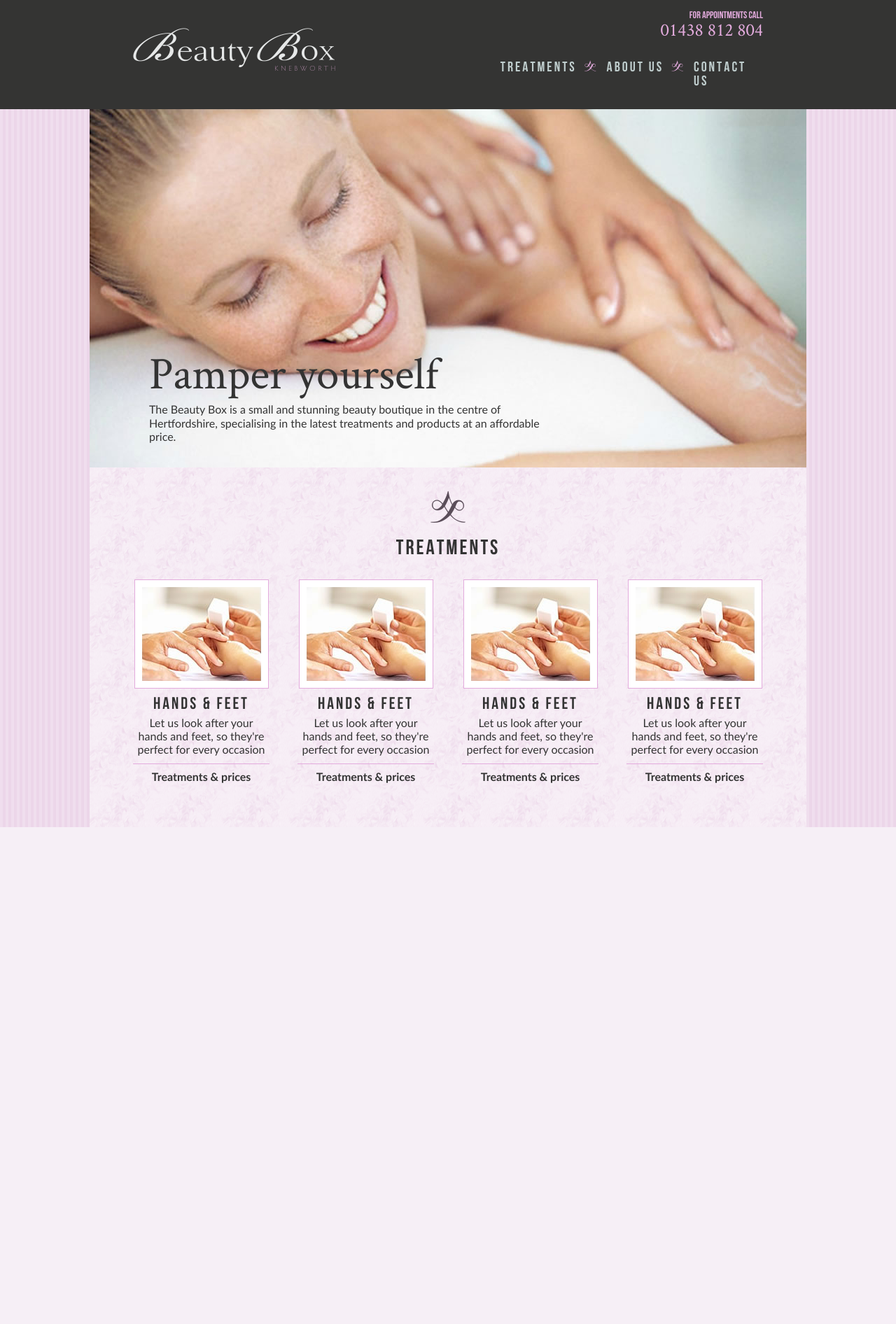
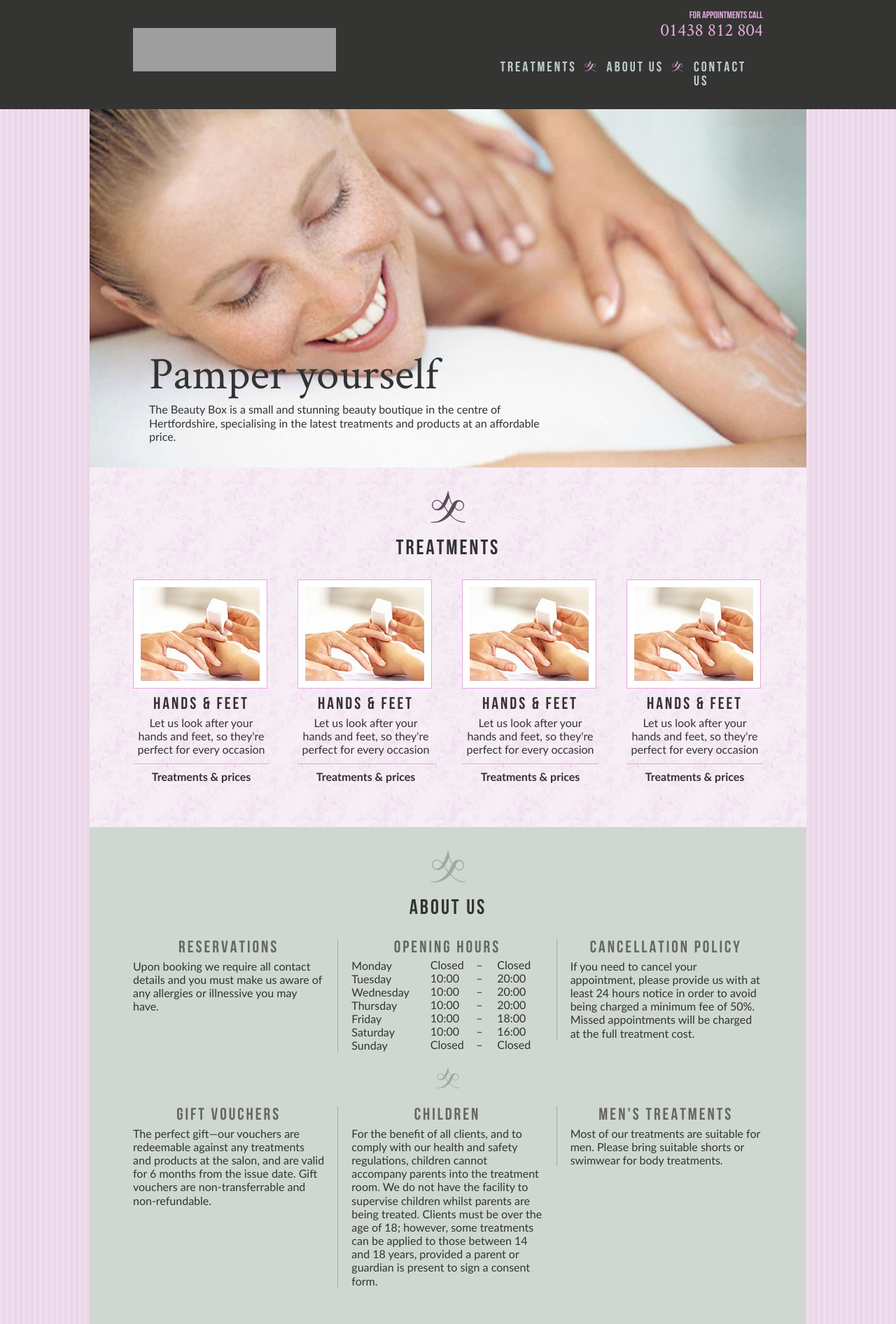
Before and after one commit to pete-naish/bb, a PHP site: page / in a window 1280 px wide. Shown: the whole page at 70% size. Before the commit the page ends 1182 px from the top, so only its background shows below. Run offline with PHP 8.4, Linux system fonts and the light colour scheme; style sheets or scripts are compiled from the project's sources; some libraries are stand-ins or nearby versions; grey boxes are pictures that could not be loaded.

Commit message:
added about section, svg logo, content:after flourishes

```diff
--- a/css/screen.css
+++ b/css/screen.css
@@ -226,19 +226,31 @@ h4 {
   font-size: 1.5em;
   letter-spacing: 0.125em;
   margin-bottom: 5px;
+  text-align: center;
 }
 
-/* line 182, screen.scss */
+/* line 183, screen.scss */
 h5 {
   font-family: "Bebas Neue", Helvetica, Arial, sans-serif;
 }
 
-/* line 186, screen.scss */
+/* line 187, screen.scss */
 i {
   font-family: "Bodoni Ornaments", Helvetica, Arial, sans-serif;
 }
+/* line 189, screen.scss */
+i:after {
+  content: "{";
+  line-height: 1;
+  vertical-align: top;
+}
 
-/* line 190, screen.scss */
+/* line 196, screen.scss */
+p {
+  line-height: 1.2;
+}
+
+/* line 200, screen.scss */
 .container {
   max-width: 1024px;
   margin: 0 auto;
@@ -246,22 +258,25 @@ i {
   overflow: hidden;
 }
 
-/* line 197, screen.scss */
+/* line 207, screen.scss */
 header {
   background-color: #343433;
   overflow: hidden;
 }
-/* line 200, screen.scss */
+/* line 210, screen.scss */
 header .logo {
-  padding: 40px 62px 30px 6.056%;
+  margin: 40px 62px 30px 6.056%;
   display: block;
   float: left;
+  width: 290px;
+  height: 62px;
+  background: url(../img/logo.svg) no-repeat center;
 }
-/* line 204, screen.scss */
+/* line 217, screen.scss */
 header .logo img {
   max-width: 100%;
 }
-/* line 208, screen.scss */
+/* line 221, screen.scss */
 header h5 {
   color: #e3abdd;
   font-size: 0.875em;
@@ -269,7 +284,7 @@ header h5 {
   margin-right: 6.056%;
   padding-top: 15px;
 }
-/* line 215, screen.scss */
+/* line 228, screen.scss */
 header .tel {
   font-family: "Crimson Roman", Baskerville, "Baskerville Old Face", "Hoefler Text", Garamond, "Times New Roman", serif;
   color: #e3abdd;
@@ -285,20 +300,20 @@ header .tel {
   -o-transition: border-color 0.25s ease-in-out;
   transition: border-color 0.25s ease-in-out;
 }
-/* line 225, screen.scss */
+/* line 238, screen.scss */
 header .tel:hover {
   border-bottom: 1px solid #e3abdd;
 }
-/* line 229, screen.scss */
+/* line 242, screen.scss */
 header nav {
   float: right;
   padding: 30px 6.056% 30px 6.056%;
 }
-/* line 232, screen.scss */
+/* line 245, screen.scss */
 header nav li {
   float: left;
 }
-/* line 234, screen.scss */
+/* line 247, screen.scss */
 header nav li a {
   color: #bfcdcd;
   text-decoration: none;
@@ -313,91 +328,153 @@ header nav li a {
   -o-transition: border-color 0.25s ease-in-out;
   transition: border-color 0.25s ease-in-out;
 }
-/* line 243, screen.scss */
+/* line 256, screen.scss */
 header nav li a:hover {
   border-color: #bfcdcd;
 }
-/* line 247, screen.scss */
+/* line 260, screen.scss */
 header nav li i {
   color: #e3abdd;
   padding: 0 15px;
-  vertical-align: top;
 }
 
-/* line 257, screen.scss */
+/* line 268, screen.scss */
+.container .caroufredsel_wrapper {
+  padding: 0;
+}
+
+/* line 273, screen.scss */
 .hero .heroSlide {
   position: relative;
   overflow: hidden;
   float: left;
 }
-/* line 262, screen.scss */
+/* line 278, screen.scss */
 .hero img {
   max-width: 100%;
 }
-/* line 265, screen.scss */
+/* line 281, screen.scss */
 .hero .caption {
   position: absolute;
   bottom: 0;
   padding: 0 8.302% 25px 8.302%;
 }
-/* line 269, screen.scss */
+/* line 285, screen.scss */
 .hero .caption p {
   margin-bottom: 10px;
-  line-height: 1.2;
   margin-right: 32%;
 }
 
-/* line 277, screen.scss */
-.treatments {
-  background: url(../img/treatments-bg.png) repeat top left;
+/* line 292, screen.scss */
+section i {
+  text-align: center;
+  display: block;
+  font-size: 3em;
+  margin: 32px 0 20px 0;
+}
+
+/* line 299, screen.scss */
+.container > div {
   overflow: hidden;
   padding: 0 6.056% 32px;
 }
-/* line 281, screen.scss */
+
+/* line 304, screen.scss */
+.treatments {
+  background: url(../img/treatments-bg.png) repeat top left;
+}
+/* line 306, screen.scss */
 .treatments i {
-  text-align: center;
-  display: block;
   color: #5a4d59;
-  font-size: 3em;
-  margin: 32px 0 20px 0;
 }
-/* line 288, screen.scss */
-.treatments .treatment {
-  text-align: center;
+/* line 309, screen.scss */
+.treatments .treatmentIntro {
   float: left;
   width: 195px;
   margin-bottom: 32px;
   margin-right: 40px;
 }
-/* line 294, screen.scss */
-.treatments .treatment img {
+/* line 314, screen.scss */
+.treatments .treatmentIntro img {
   background-color: #fff;
   border: 1px solid #e3abdd;
   padding: 10px;
   margin-bottom: 10px;
 }
-/* line 300, screen.scss */
-.treatments .treatment p {
+/* line 320, screen.scss */
+.treatments .treatmentIntro p {
   margin-bottom: 10px;
-  line-height: 1.2;
   padding: 0 5px;
+  text-align: center;
 }
-/* line 305, screen.scss */
-.treatments .treatment .cta {
+/* line 325, screen.scss */
+.treatments .treatmentIntro .cta {
   color: #333333;
   text-decoration: none;
   font-weight: bold;
   padding-top: 10px;
   border-top: 1px solid #e3abdd;
   display: block;
+  text-align: center;
 }
-/* line 312, screen.scss */
-.treatments .treatment .cta:hover {
+/* line 333, screen.scss */
+.treatments .treatmentIntro .cta:hover {
   text-decoration: underline;
 }
-/* line 316, screen.scss */
-.treatments .treatment:last-child {
+/* line 337, screen.scss */
+.treatments .treatmentIntro:last-child {
   margin-right: 0;
+}
+
+/* line 343, screen.scss */
+.about {
+  background: #cfd7d1;
+}
+/* line 345, screen.scss */
+.about i {
+  color: #9aaca0;
+}
+/* line 347, screen.scss */
+.about i.small {
+  font-size: 2em;
+  margin: 0 0 25px 0;
+}
+/* line 352, screen.scss */
+.about h4 {
+  color: #666666;
+}
+/* line 355, screen.scss */
+.about .row {
+  overflow: hidden;
+}
+/* line 358, screen.scss */
+.about .colThird {
+  width: 273.333px;
+  padding: 0 19px;
+  margin-bottom: 20px;
+  border-left: 1px solid #9bada1;
+  float: left;
+}
+/* line 364, screen.scss */
+.about .colThird:first-child {
+  border: 0;
+  padding-left: 0;
+}
+/* line 368, screen.scss */
+.about .colThird:last-child {
+  padding-right: 0;
+}
+/* line 372, screen.scss */
+.about .hours {
+  width: 100%;
+}
+/* line 374, screen.scss */
+.about .hours .dash {
+  width: 30px;
+}
+/* line 377, screen.scss */
+.about .hours td {
+  padding-bottom: 3px;
 }
 
 /* ==========================================================================
--- a/css/screen.scss
+++ b/css/screen.scss
@@ -14,11 +14,11 @@
     @return ($px / $base) * 1em;
 }
 
-//max-width:1024px; // Main image width and full body width
 //62 px either side, 40px between colums
 //900px content width
 //273.3333 3 column
 //195 4 column
+
 
 $base-font-size: 16px;
 $base-line-height: 24px;
@@ -177,6 +177,7 @@ h4 {
 	font-size: em(24px);
 	letter-spacing: em(3px, 24px);
 	margin-bottom: 5px;
+	text-align: center;
 }
 
 h5 {
@@ -185,6 +186,15 @@ h5 {
 
 i {
 	font-family: $ornament-font-family;
+	&:after {
+		content: "{";
+		line-height: 1;
+		vertical-align: top;
+	}
+}
+
+p {
+	line-height: 1.2;
 }
 
 .container {
@@ -198,9 +208,12 @@ header {
 	background-color: $header-background-color;
 	overflow: hidden;
 	.logo {
-		padding: 40px 62px 30px 6.056%;
+		margin: 40px 62px 30px 6.056%;
 		display: block;
 		float: left;
+		width: 290px;
+		height: 62px;
+		background: url(../img/logo.svg) no-repeat center;
 		img {
 			max-width: 100%;
 		}
@@ -247,10 +260,13 @@ header {
 			i {
 				color: $pink;
 				padding: 0 15px;
-				vertical-align: top;
 			}
 		}
 	}
+}
+
+.container .caroufredsel_wrapper {
+	padding: 0;
 }
 
 .hero {
@@ -268,25 +284,29 @@ header {
 		padding: 0 8.302% 25px 8.302%;
 		p {
 			margin-bottom: 10px;
-			line-height: 1.2;
 			margin-right: 32%;
 		}
 	}
 }
 
+section i {
+	text-align: center;
+	display: block;
+	font-size: em(48px);
+	margin: 32px 0 20px 0;
+}
+
+.container > div {
+	overflow: hidden;
+	padding: 0 6.056% 32px;
+}
+
 .treatments {
 	background: url(../img/treatments-bg.png) repeat top left;
-	overflow: hidden;
-	padding: 0 6.056% 32px;
 	i {
-		text-align: center;
-		display: block;
 		color: $treatments-flourish-color;
-		font-size: em(48px);
-		margin: 32px 0 20px 0;
 	}
-	.treatment {
-		text-align: center;
+	.treatmentIntro {
 		float: left;
 		width: 195px;
 		margin-bottom: 32px;
@@ -298,9 +318,9 @@ header {
 			margin-bottom: 10px;
 		}
 		p {
-			margin-bottom:10px;
-			line-height:1.2;
+			margin-bottom: 10px;
 			padding: 0 5px;
+			text-align: center;
 		}
 		.cta {
 			color: $body-font-color;
@@ -308,7 +328,8 @@ header {
 			font-weight: bold;
 			padding-top: 10px;
 			border-top: 1px solid $pink;
-			display:block;
+			display: block;
+			text-align: center;
 			&:hover {
 				text-decoration: underline;
 			}
@@ -317,6 +338,47 @@ header {
 			margin-right: 0;
 		}
 	}
+}
+
+.about {
+	background: $about-background-color;
+	i {
+		color: $about-flourish-color;
+		&.small {
+			font-size: em(32px);
+			margin: 0 0 25px 0;
+		}
+	}
+	h4 {
+		color: $lighter-text-color;
+	}
+	.row {
+		overflow: hidden;
+	}
+	.colThird {
+		width: 273.333px;
+		padding: 0 19px;
+		margin-bottom: 20px;
+		border-left: 1px solid $about-border;
+		float: left;
+		&:first-child {
+			border: 0;
+			padding-left: 0;
+		}
+		&:last-child {
+			padding-right: 0;
+		}
+	}
+	.hours {
+		width: 100%;
+		.dash {
+			width: 30px;
+		}
+		td {
+			padding-bottom: 3px;
+		}
+	}
+
 }
 
 
--- a/index.php
+++ b/index.php
@@ -17,14 +17,17 @@
 			<div class="container">
 				<h1 class="visuallyhidden">Beauty Box Knebworth</h1>
 				<a href="index.php" class="logo" title="Beauty Box Knebworth home page">
-					<img src="img/logo.png" alt="Beauty Box Knebworth logo">
+					<!--[if lte IE 8]>
+						<img src="img/logo.png" alt="Beauty Box Knebworth logo">
+					<![endif]-->
 				</a>
+
 				<h5>For appointments call</h5>
 				<a href="tel:+441438812804" class="tel">01438 812 804</a>
 				<nav>
 					<ul>
-						<li><a href="#">Treatments</a><i>{</i></li>
-						<li><a href="#">About us</a><i>{</i></li>
+						<li><a href="#">Treatments</a><i></i></li>
+						<li><a href="#">About us</a><i></i></li>
 						<li><a href="#">Contact us</a></li>
 					</ul>
 				</nav>
@@ -53,9 +56,9 @@
 		<section>
 			<div class="container">
 				<div class="treatments">
-					<i>{</i>
+					<i></i>
 					<h3>Treatments</h3>
-					<div class="treatment">
+					<div class="treatmentIntro">
 						<a href="#">
 							<img src="img/nails.jpg" alt="">
 						</a>
@@ -63,7 +66,7 @@
 						<p>Let us look after your hands and feet, so they're perfect for every occasion</p>
 						<a href="#" class="cta">Treatments &amp; prices</a>
 					</div>
-					<div class="treatment">
+					<div class="treatmentIntro">
 						<a href="#">
 							<img src="img/nails.jpg" alt="">
 						</a>
@@ -71,7 +74,7 @@
 						<p>Let us look after your hands and feet, so they're perfect for every occasion</p>
 						<a href="#" class="cta">Treatments &amp; prices</a>
 					</div>
-					<div class="treatment">
+					<div class="treatmentIntro">
 						<a href="#">
 							<img src="img/nails.jpg" alt="">
 						</a>
@@ -79,13 +82,93 @@
 						<p>Let us look after your hands and feet, so they're perfect for every occasion</p>
 						<a href="#" class="cta">Treatments &amp; prices</a>
 					</div>
-					<div class="treatment">
+					<div class="treatmentIntro">
 						<a href="#">
 							<img src="img/nails.jpg" alt="">
 						</a>
 						<h4>Hands &amp; feet</h4>
 						<p>Let us look after your hands and feet, so they're perfect for every occasion</p>
 						<a href="#" class="cta">Treatments &amp; prices</a>
+					</div>
+				</div>
+			</div>
+		</section>
+		<section>
+			<div class="container">
+				<div class="about">
+					<i></i>
+					<h3>About us</h3>
+					<div class="row">
+						<div class="colThird">
+							<h4>Reservations</h4>
+							<p>Upon booking we require all contact details and you must make us aware of any allergies or illnessive you may have.</p>
+						</div>
+						<div class="colThird">
+							<h4>Opening hours</h4>
+							<table class="hours" border="0">
+								<tr>
+									<th>Monday</th>
+									<td>Closed</td>
+									<td class="dash">&ndash;</td>
+									<td>Closed</td>
+							</tr>
+							<tr>
+								<th>Tuesday</th>
+								<td>10:00</td>
+								<td class="dash">&ndash;</td>
+								<td>20:00</td>
+							</tr>
+							<tr>
+								<th>Wednesday</th>
+								<td>10:00</td>
+								<td class="dash">&ndash;</td>
+								<td>20:00</td>
+							</tr>
+							<tr>
+								<th>Thursday</th>
+								<td>10:00</td>
+								<td class="dash">&ndash;</td>
+								<td>20:00</td>
+							</tr>
+							<tr>
+								<th>Friday</th>
+								<td>10:00</td>
+								<td class="dash">&ndash;</td>
+								<td>18:00</td>
+							</tr>
+							<tr>
+								<th>Saturday</th>
+								<td>10:00</td>
+								<td class="dash">&ndash;</td>
+								<td>16:00</td>
+							</tr>
+							<tr>
+								<th>Sunday</th>
+								<td>Closed</td>
+								<td class="dash">&ndash;</td>
+								<td>Closed</td>
+							</tr>
+							</table>
+						</div>
+						<div class="colThird">
+							<h4>Cancellation policy</h4>
+							<p>If you need to cancel your appointment, please provide us with at least 24 hours notice in order to avoid being charged a minimum fee of 50%. Missed appointments will be charged at the full treatment cost.</p>
+						</div>
+					</div>
+					<i class="small"></i>
+					<div class="row">
+						<div class="colThird">
+							<h4>Gift vouchers</h4>
+							<p>The perfect gift&mdash;our vouchers are redeemable against any treatments and products at the salon, and are valid for 6 months from the issue date. Gift vouchers are non-transferrable and non-refundable.</p>
+						</div>
+						<div class="colThird">
+							<h4>Children</h4>
+							<p>For the benefit of all clients, and to comply with our health and safety regulations, children cannot accompany parents into the treatment room. We do not have the facility to supervise children whilst parents are being treated. Clients must be over the age of 18; however, some treatments can be applied to those between 14 and 18 years, provided a parent or guardian is present to sign a consent form.</p>
+						</div>
+						<div class="colThird">
+							<h4>Men's treatments</h4>
+							<p>Most of our treatments are suitable for men. Please bring suitable shorts or swimwear for body treatments.</p>
+						</div>
 					</div>
 				</div>
 			</div>
```
Also changed, not shown: codekit-config.json (+45 -45 lines).
